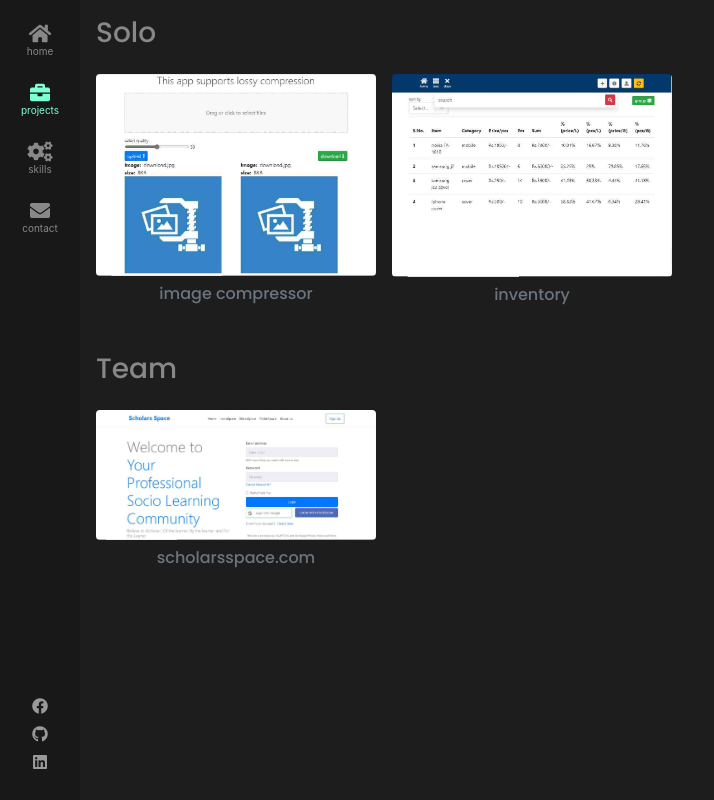
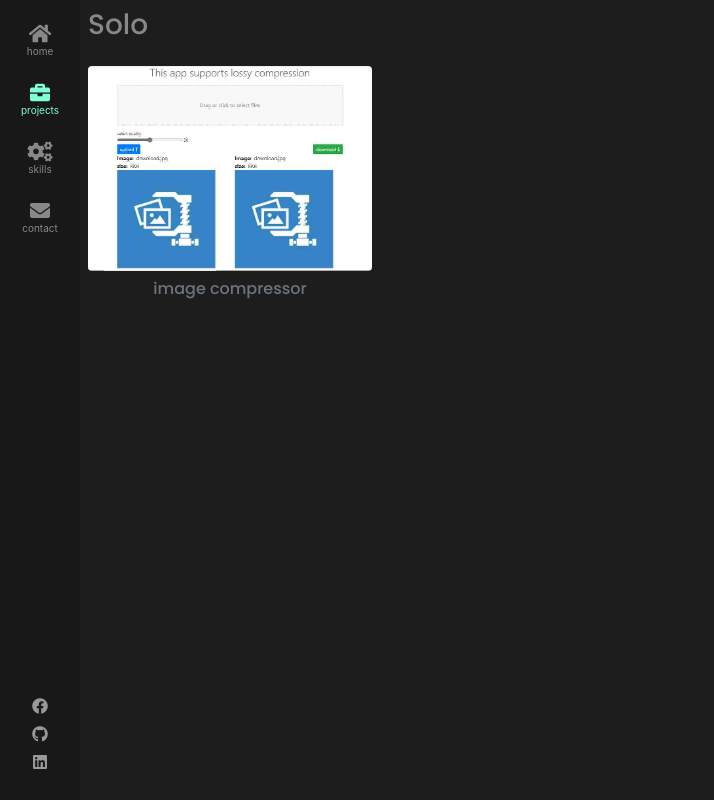
Before and after one commit to Kritish58/portfolio, a React (Create React App) app: page /projects in a window 1280 px wide. Shown: the whole page, without its empty margins (0-714 px from the left). Built offline with nearby package versions, Linux system fonts and the light colour scheme; a web font is replaced by a local one.

Commit message:
fix mibile nav bug

```diff
--- a/public/index.html
+++ b/public/index.html
@@ -5,7 +5,7 @@
     <link rel="icon" href="%PUBLIC_URL%/logo.png" />
     <meta name="viewport" content="width=device-width, initial-scale=1" />
     <meta name="theme-color" content="#000000" />
-    <meta name="description" content="Web site created using create-react-app" />
+    <meta name="description" content="portfolio of rishi" />
     <link rel="apple-touch-icon" href="%PUBLIC_URL%/logo.png" />
     <!--
       manifest.json provides metadata used when your web app is installed on a
--- a/src/components/MobileNavMenu.js
+++ b/src/components/MobileNavMenu.js
@@ -25,7 +25,7 @@ function MobileNavMenu() {
     <div>
       <div
         className="nav-small-screen-menu-icon"
-        style={{ zIndex: 100000 }}
+        style={{ zIndex: 1000 }}
         onClick={() => {
           setMenuClick((prev) => !prev);
         }}
@@ -34,11 +34,12 @@ function MobileNavMenu() {
       </div>
       <AnimatePresence>
         {!!menuClicked && (
-          <div style={{ zIndex: 900 }}>
+          <div>
             <motion.div
               initial={{ top: 0, right: 0, scale: 0 }}
               animate={{ top: 10, right: 100, scale: 1 }}
               exit={{ top: -10, right: -10, opacity: 0, scale: 0, transition: { duration: 0.2 } }}
+              style={{ zIndex: 1000 }}
               className={`nav-small-screen-icon nssi-home`}
             >
               <Link className={`nav-small-screen-icon-link ${isHomePage ? 'active' : ''}`} to="/">
@@ -50,6 +51,7 @@ function MobileNavMenu() {
               initial={{ top: 0, right: 0, scale: 0 }}
               animate={{ top: 50, right: 85, scale: 1 }}
               exit={{ top: -10, right: -10, opacity: 0, scale: 0, transition: { duration: 0.2 } }}
+              style={{ zIndex: 1000 }}
               className={`nav-small-screen-icon nssi-projects`}
             >
               <Link
@@ -63,6 +65,7 @@ function MobileNavMenu() {
               initial={{ top: 0, right: 0, scale: 0 }}
               animate={{ top: 77, right: 52, scale: 1 }}
               exit={{ top: -10, right: -10, opacity: 0, scale: 0, transition: { duration: 0.2 } }}
+              style={{ zIndex: 1000 }}
               className={`nav-small-screen-icon nssi-skills ${path.includes('/skills') ? 'active' : ''}`}
             >
               <Link className={`nav-small-screen-icon-link ${path.includes('/skills') ? 'active' : ''}`} to="/skills">
@@ -74,6 +77,7 @@ function MobileNavMenu() {
               initial={{ top: 0, right: 0, scale: 0 }}
               animate={{ top: 90, right: 14, scale: 1 }}
               exit={{ top: -10, right: -10, opacity: 0, scale: 0, transition: { duration: 0.2 } }}
+              style={{ zIndex: 1000 }}
               className={`nav-small-screen-icon nssi-contact`}
             >
               <Link className={`nav-small-screen-icon-link ${path.includes('/contact') ? 'active' : ''}`} to="/contact">
--- a/src/components/projects/Project.js
+++ b/src/components/projects/Project.js
@@ -7,7 +7,12 @@ function Project(props) {
 
   const [projectHovered, setProjectHover] = useState(false);
   return (
-    <div className="p-2" onMouseEnter={() => setProjectHover(true)} onMouseLeave={() => setProjectHover(false)}>
+    <div
+      className="p-2"
+      style={{ zIndex: -1000 }}
+      onMouseEnter={() => setProjectHover(true)}
+      onMouseLeave={() => setProjectHover(false)}
+    >
       <div style={{ position: 'relative' }}>
         <img style={{ width: '100%', height: 'auto', borderRadius: 4 }} loading="lazy" src={image} alt="" />
         <AnimatePresence>
@@ -25,7 +30,6 @@ function Project(props) {
                   height: '100%',
                   width: '100%',
                   opacity: 0.6,
-                  zIndex: 10,
                 }}
               ></motion.div>
               <div
@@ -34,7 +38,7 @@ function Project(props) {
                   backgroundColor: 'transparent',
                   position: 'absolute',
                   top: 0,
-                  zIndex: 20,
+
                   height: '100%',
                   width: '100%',
                   opacity: 1,
--- a/src/components/routes/Projects.js
+++ b/src/components/routes/Projects.js
@@ -9,11 +9,63 @@ import inventory from '../../assets/images/projects/inventory.jpg';
 import ssImage from '../../assets/images/projects/ss-image.jpg';
 
 function Projects() {
+  // return (
+  //   <div
+  //     className="p-2"
+  //     style={{
+  //       backgroundColor: '#1D1D1D',
+  //       minHeight: '100vh',
+  //       fontFamily: 'Poppins',
+  //     }}
+  //   >
+  //     <h3 className="p-2 projects-title rb_text" style={{ color: '#888' }}>
+  //       Solo
+  //     </h3>
+  //     <div className="projects-container">
+  //       {/* add new projects in this content manner */}
+  //       <div className=" p-0 col-12 col-sm-6 col-md-4 col-lg-3">
+  //         {/* <div className="image-comp"></div> */}
+  //         <Project
+  //           image={imageComp}
+  //           title={'image compressor'}
+  //           demoLink={'https://image-comp.herokuapp.com/'}
+  //           codeLink={'https://github.com/Kritish58/image_compressor'}
+  //         />
+  //       </div>
+  //       {/* add new projects in this content manner */}
+  //       <div className=" p-0 col-12 col-sm-6 col-md-4 col-lg-3">
+  //         {/* <div className="image-comp"></div> */}
+  //         <Project
+  //           image={inventory}
+  //           title={'inventory'}
+  //           demoLink={'https://inventoryv2.herokuapp.com/'}
+  //           codeLink={'https://github.com/Kritish58/inventory2'}
+  //         />
+  //       </div>
+  //       {/*  */}
+  //     </div>
+  //     <h3 className="p-2 mt-4 projects-title rb_text" style={{ color: '#888' }}>
+  //       Team
+  //     </h3>
+  //     <div className="projects-container">
+  //       {/* add new projects in this content manner */}
+  //       <div className=" p-0 col-12 col-sm-6 col-md-4 col-lg-3">
+  //         {/* <div className="image-comp"></div> */}
+  //         <Project
+  //           title={'scholarsspace.com'}
+  //           image={ssImage}
+  //           demoLink={'https://www.scholarsspace.com/'}
+  //           codeLink={''}
+  //           codePrivate={true}
+  //         />
+  //       </div>
+  //       {/*  */}
+  //     </div>
+  //   </div>
+  // );
   return (
     <div
-      className="p-2"
       style={{
-        position: 'relative',
         backgroundColor: '#1D1D1D',
         minHeight: '100vh',
         fontFamily: 'Poppins',
@@ -23,9 +75,7 @@ function Projects() {
         Solo
       </h3>
       <div className="projects-container">
-        {/* add new projects in this content manner */}
         <div className=" p-0 col-12 col-sm-6 col-md-4 col-lg-3">
-          {/* <div className="image-comp"></div> */}
           <Project
             image={imageComp}
             title={'image compressor'}
@@ -33,34 +83,6 @@ function Projects() {
             codeLink={'https://github.com/Kritish58/image_compressor'}
           />
         </div>
-        {/* add new projects in this content manner */}
-        <div className=" p-0 col-12 col-sm-6 col-md-4 col-lg-3">
-          {/* <div className="image-comp"></div> */}
-          <Project
-            image={inventory}
-            title={'inventory'}
-            demoLink={'https://inventoryv2.herokuapp.com/'}
-            codeLink={'https://github.com/Kritish58/inventory2'}
-          />
-        </div>
-        {/*  */}
-      </div>
-      <h3 className="p-2 mt-4 projects-title rb_text" style={{ color: '#888' }}>
-        Team
-      </h3>
-      <div className="projects-container">
-        {/* add new projects in this content manner */}
-        <div className=" p-0 col-12 col-sm-6 col-md-4 col-lg-3">
-          {/* <div className="image-comp"></div> */}
-          <Project
-            title={'scholarsspace.com'}
-            image={ssImage}
-            demoLink={'https://www.scholarsspace.com/'}
-            codeLink={''}
-            codePrivate={true}
-          />
-        </div>
-        {/*  */}
       </div>
     </div>
   );
```
Also changed, not shown: public/logo.png (renamed from public/logo (2).png).
